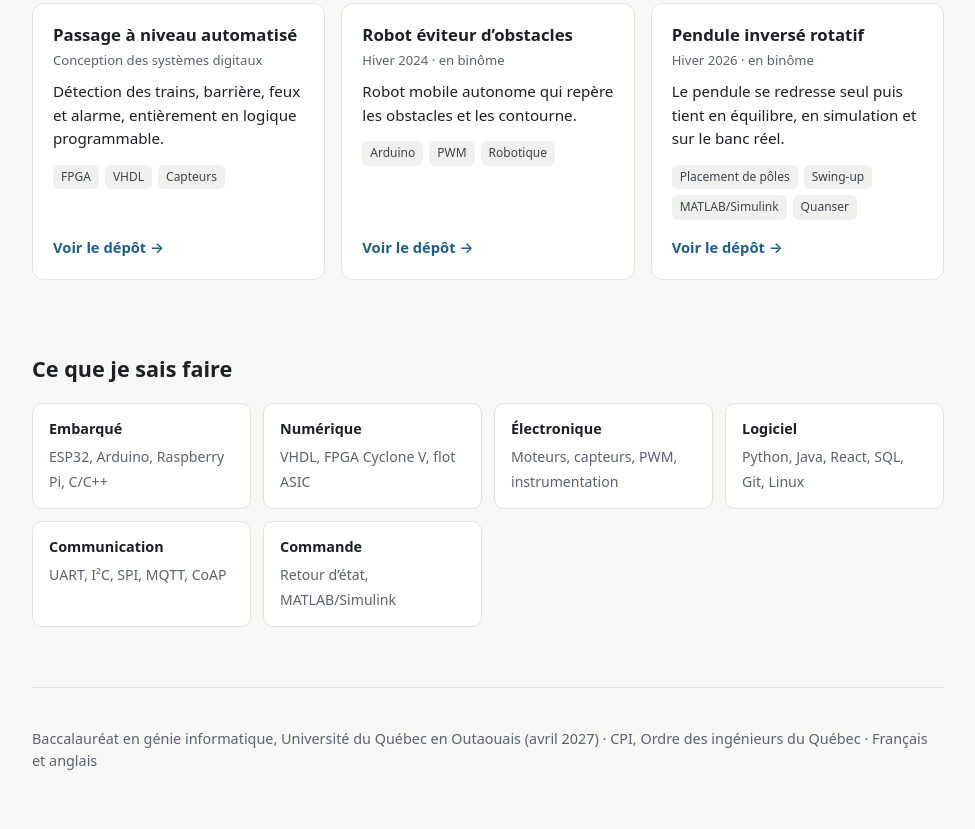
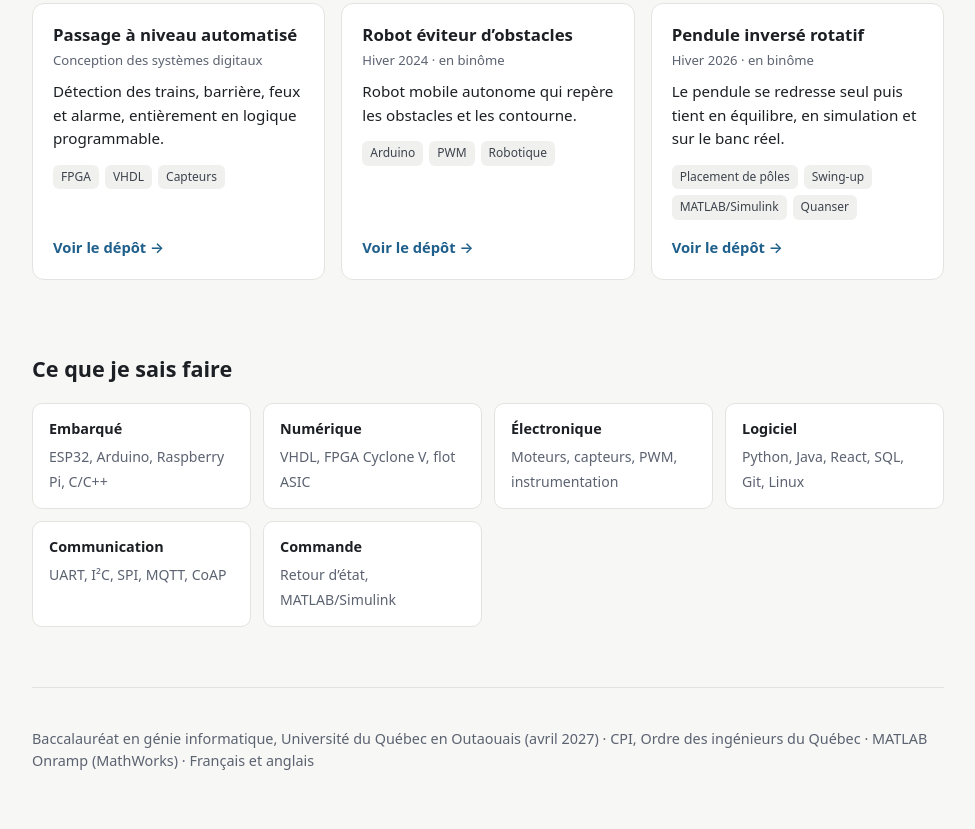
Before and after one commit to AnonymousCandela/AnonymousCandela.github.io, a plain HTML site: page index.html in a window 1280 px wide. Shown: the part 830-1659 px from the top of the page, without its empty margins (152-1127 px from the left). Drawn offline with Linux system fonts and the light colour scheme.

Commit message:
Add MATLAB Onramp certification to portfolio

```diff
--- a/index.html
+++ b/index.html
@@ -136,7 +136,7 @@
   </section>
 
   <footer>
-    Baccalauréat en génie informatique, Université du Québec en Outaouais (avril 2027) · CPI, Ordre des ingénieurs du Québec · Français et anglais
+    Baccalauréat en génie informatique, Université du Québec en Outaouais (avril 2027) · CPI, Ordre des ingénieurs du Québec · MATLAB Onramp (MathWorks) · Français et anglais
   </footer>
 
 </div>
```
